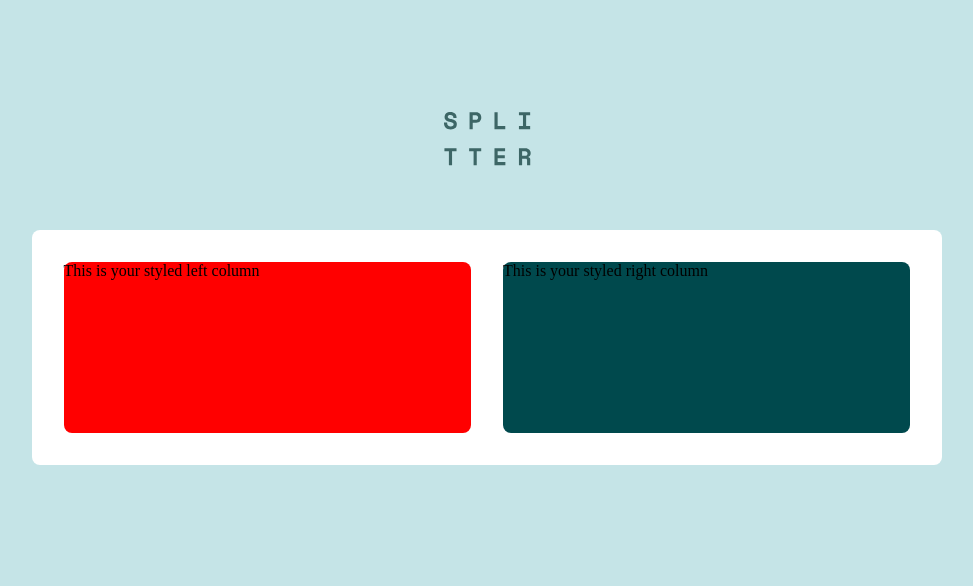
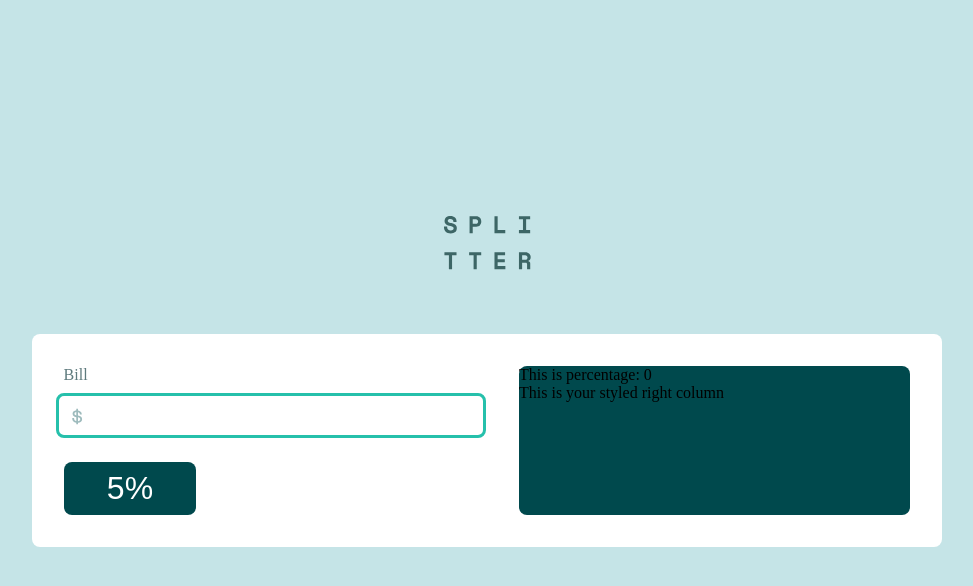
Before and after one commit to Xize-Wu/tip-calculator-app, a React (Vite) app: page / in a window 1280 px wide. Shown: the top 586 px of the page, without its empty margins (153-1126 px from the left). Built offline with nearby package versions, Linux system fonts and the light colour scheme.

Commit message:
adjust input box css

```diff
--- a/src/component/AppLayout.tsx
+++ b/src/component/AppLayout.tsx
@@ -9,7 +9,6 @@
     align-items: center;
     gap: 4rem;
     width: 100%;
-    height: 100%;
     padding-top: 13rem;
 `;
 
--- a/src/component/Calculator.tsx
+++ b/src/component/Calculator.tsx
@@ -7,7 +7,7 @@
   border-radius: 8px;
   background-color: var(--white);
   width: 67%;
-  height: 42%;
+  max-height: 82%;
   padding: 2rem;
 
   display:flex;
--- a/src/component/LeftColumn.tsx
+++ b/src/component/LeftColumn.tsx
@@ -1,8 +1,9 @@
 import styled from "styled-components";
+import TipPercentageButton from "./LeftColumn/TipPercentageButton";
+import InputBox from "./LeftColumn/InputBox";
 
 const StyledLeftColumn = styled.div`
   border-radius: 8px;
-  background-color: red;
   max-width: 50%;
   min-height: 100%;
   flex: 1;
@@ -11,7 +12,8 @@
 function LeftColumn (){
     return (
         <StyledLeftColumn>
-            This is your styled left column
+            <InputBox/>
+            <TipPercentageButton/>
         </StyledLeftColumn>
     )
 }
--- a/src/component/LeftColumn/InputBox.tsx
+++ b/src/component/LeftColumn/InputBox.tsx
@@ -0,0 +1,57 @@
+import { styled } from "styled-components";
+
+const StyledInputBox = styled.div`
+  position: relative;
+`
+
+const StyledInput = styled.div`
+  position: relative;
+  bottom: 1.5rem;
+  right: 0.5rem;
+  width: 100%;
+  height: 100%;
+`;
+
+const StyledSvg = styled.svg`
+  position: relative;
+  bottom: -3rem;
+  left: 1rem;
+  width: 1.2rem;
+  height: 1.8rem;
+  pointer-events: none;
+`;
+
+const StyledInputField = styled.input`
+  background-color: var(--white);
+  color: var(--very-dark-cyan);
+  font-size: 2rem;
+  border-radius: 8px;
+  border: 3px solid var(--strong-cyan);
+  cursor: pointer;
+  text-align: right;
+`;
+
+const StyledTag = styled.div`
+position: relative;
+color: var(--dark-grayish-cyan);
+`;
+
+
+function InputBox() {
+  return (
+    <StyledInputBox>
+      <StyledTag>Bill</StyledTag>
+      <StyledInput>
+        <StyledSvg xmlns="http://www.w3.org/2000/svg" width="11" height="17">
+          <path
+            fill="#9EBBBD"
+            d="M6.016 16.328v-1.464c1.232-.08 2.22-.444 2.964-1.092.744-.648 1.116-1.508 1.116-2.58v-.144c0-.992-.348-1.772-1.044-2.34-.696-.568-1.708-.932-3.036-1.092V4.184c.56.144 1.012.4 1.356.768.344.368.516.816.516 1.344v.288h1.824v-.432c0-.448-.088-.876-.264-1.284a3.783 3.783 0 00-.744-1.116A4.251 4.251 0 007.54 2.9a5.324 5.324 0 00-1.524-.492V.872H4.288V2.36a5.532 5.532 0 00-1.416.324c-.448.168-.84.392-1.176.672-.336.28-.604.616-.804 1.008-.2.392-.3.844-.3 1.356v.144c0 .96.316 1.708.948 2.244.632.536 1.548.884 2.748 1.044v3.912c-.704-.16-1.248-.472-1.632-.936-.384-.464-.576-1.08-.576-1.848v-.288H.256v.576c0 .464.08.924.24 1.38.16.456.404.88.732 1.272.328.392.744.728 1.248 1.008s1.108.476 1.812.588v1.512h1.728zM4.288 7.424c-.688-.128-1.164-.332-1.428-.612-.264-.28-.396-.644-.396-1.092 0-.464.176-.832.528-1.104.352-.272.784-.448 1.296-.528v3.336zm1.728 5.712V9.344c.768.128 1.328.328 1.68.6.352.272.528.688.528 1.248 0 .544-.196.984-.588 1.32-.392.336-.932.544-1.62.624z"
+          />
+        </StyledSvg>
+        <StyledInputField />
+      </StyledInput>
+    </StyledInputBox>
+  );
+}
+
+export default InputBox;
--- a/src/component/LeftColumn/TipPercentageButton.tsx
+++ b/src/component/LeftColumn/TipPercentageButton.tsx
@@ -1,6 +1,6 @@
 import { styled } from "styled-components";
 import { useDispatch } from "react-redux";
-import { decrement } from "../../features/counterSlice";
+import { setValue } from "../../features/percentageSlice";
 
 const StyledButton = styled.button`
   background-color: var(--very-dark-cyan);
@@ -18,7 +18,7 @@
   const dispatch = useDispatch();
 
   const handleClick = () => {
-    dispatch(decrement());
+    dispatch(setValue());
     console.log("handle click triggered")
   };
 
--- a/src/component/RightColumn.tsx
+++ b/src/component/RightColumn.tsx
@@ -1,4 +1,8 @@
 import styled from "styled-components";
+import { useSelector } from 'react-redux'
+
+import type { RootState } from '../app/store'
+
 
 const StyledRightColumn = styled.div`
   border-radius: 8px;
@@ -9,8 +13,11 @@
 `;
 
 function RightColumn (){
+    const percentage = useSelector((state: RootState) => state.percentage.value)
+
     return (
         <StyledRightColumn>
+            <div>This is percentage: {percentage}</div>
             This is your styled right column
         </StyledRightColumn>
     )
```
Also changed, not shown: src/component/LeftColumn/ButtonGroup.tsx (added), 1 other file (tests, documents, lock files or other folders).
